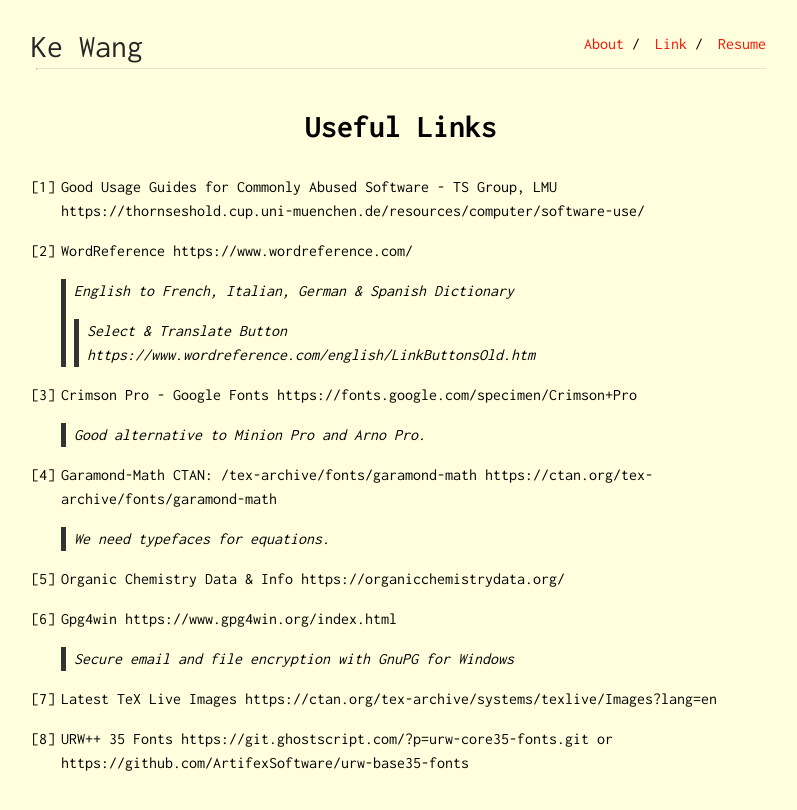
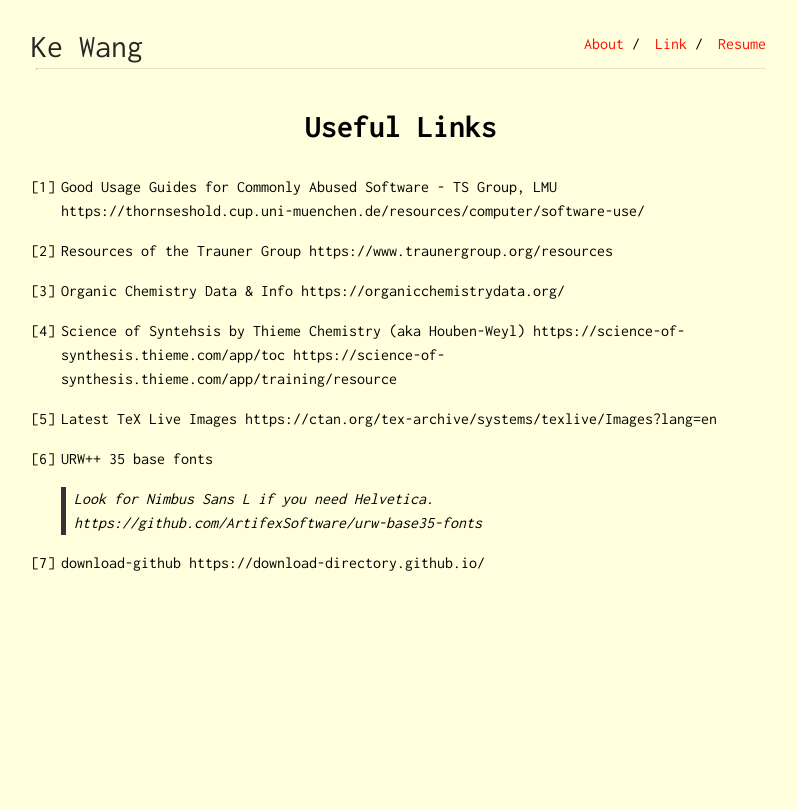
Before and after one commit to ekdc11/ekdc11.github.io, a Jekyll site: the page built from link.md, in a window 1280 px wide. Shown: the top 810 px of the page, without its empty margins (239-1036 px from the left). Built offline with Jekyll 4.4.1, drawn with Linux system fonts in a browser that asks for light colours.

Commit message:
Update link.md

```diff
--- a/link.md
+++ b/link.md
@@ -6,23 +6,21 @@ title: Useful Links
 1. Good Usage Guides for Commonly Abused Software - TS Group, LMU
 https://thornseshold.cup.uni-muenchen.de/resources/computer/software-use/
 
-2. WordReference https://www.wordreference.com/
-> English to French, Italian, German & Spanish Dictionary
->> Select & Translate Button https://www.wordreference.com/english/LinkButtonsOld.htm
+2. Resources of the Trauner Group
+https://www.traunergroup.org/resources
 
-3. Crimson Pro - Google Fonts
-https://fonts.google.com/specimen/Crimson+Pro
-> Good alternative to Minion Pro and Arno Pro.
+3. Organic Chemistry Data & Info
+https://organicchemistrydata.org/
 
-4. Garamond-Math CTAN: /tex-archive/fonts/garamond-math
-https://ctan.org/tex-archive/fonts/garamond-math
-> We need typefaces for equations.
+5. Science of Syntehsis by Thieme Chemistry (aka Houben-Weyl)
+https://science-of-synthesis.thieme.com/app/toc
+https://science-of-synthesis.thieme.com/app/training/resource
 
-5. Organic Chemistry Data & Info https://organicchemistrydata.org/
+6.  Latest TeX Live Images https://ctan.org/tex-archive/systems/texlive/Images?lang=en
 
-6. Gpg4win https://www.gpg4win.org/index.html
-> Secure email and file encryption with GnuPG for Windows
+7. URW++ 35 base fonts
+> Look for Nimbus Sans L if you need Helvetica.
+https://github.com/ArtifexSoftware/urw-base35-fonts
 
-7. Latest TeX Live Images https://ctan.org/tex-archive/systems/texlive/Images?lang=en
-
-8. URW++ 35 Fonts https://git.ghostscript.com/?p=urw-core35-fonts.git or https://github.com/ArtifexSoftware/urw-base35-fonts
+8. download-github
+https://download-directory.github.io/
```
